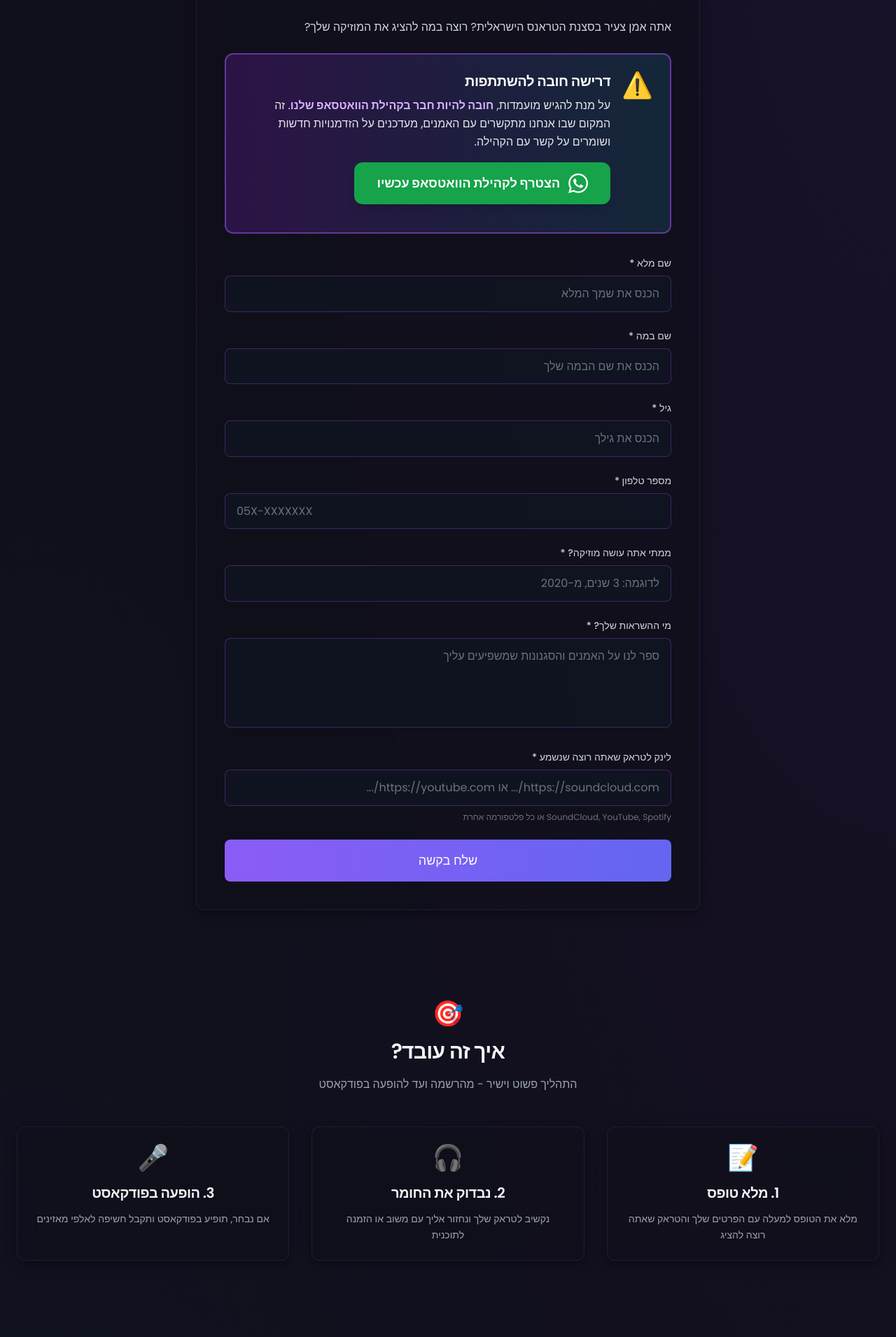
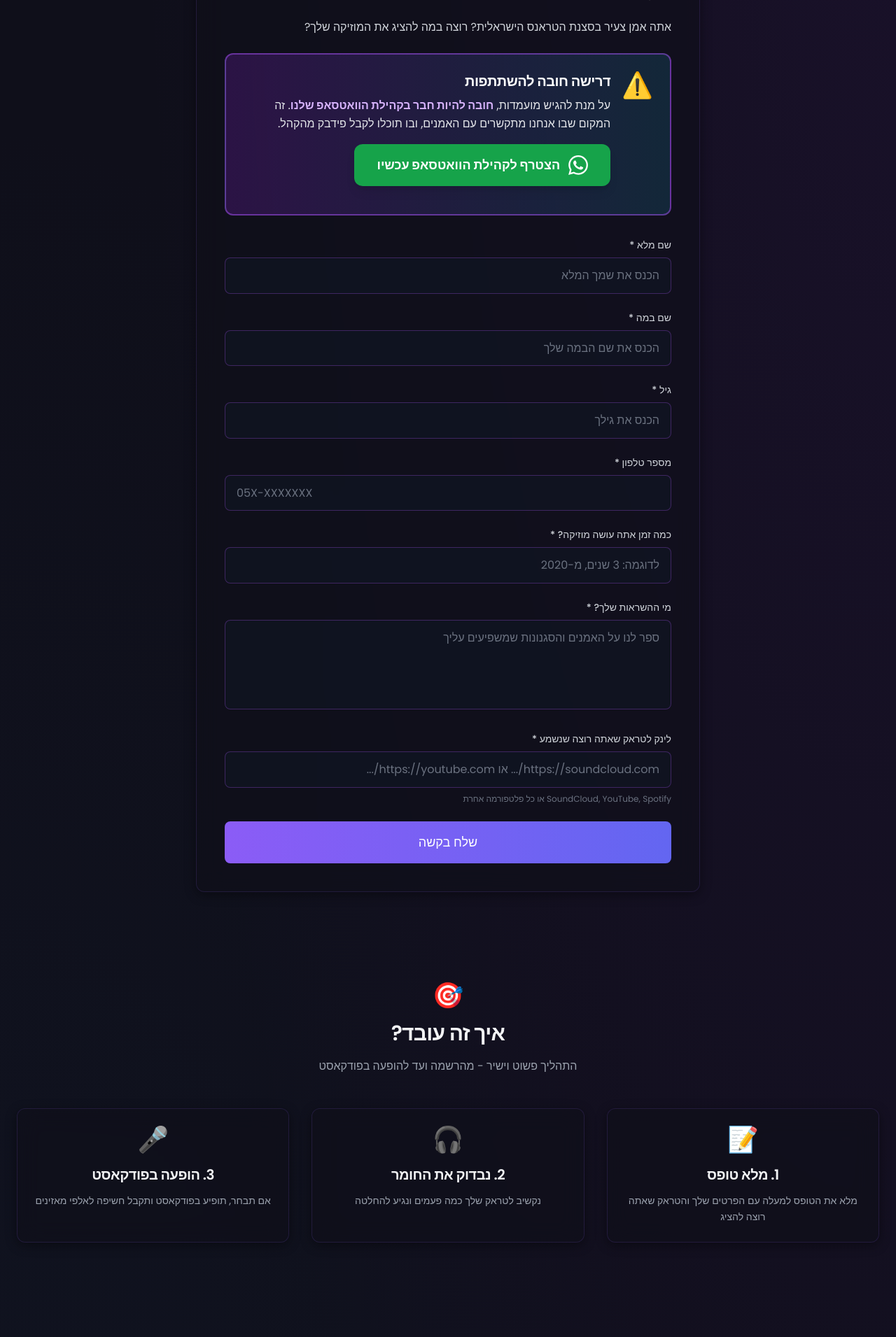
Before and after one commit to ShadowBoxer39/Trance-Awards, a Next.js app: page /young-artists in a window 1280 px wide. Shown: the part 480-2391 px from the top of the page at 70% size. Built offline with nearby package versions, Linux system fonts and the light colour scheme.

Commit message:
Update young-artists.tsx

```diff
--- a/pages/young-artists.tsx
+++ b/pages/young-artists.tsx
@@ -109,7 +109,7 @@ export default function YoungArtists() {
       <h3 className="text-xl font-semibold mb-2 text-white">דרישה חובה להשתתפות</h3>
       <p className="text-gray-200 leading-relaxed mb-4">
         על מנת להגיש מועמדות, <strong className="text-purple-300">חובה להיות חבר בקהילת הוואטסאפ שלנו</strong>.
-        זה המקום שבו אנחנו מתקשרים עם האמנים, מעדכנים על הזדמנויות חדשות ושומרים על קשר עם הקהילה.
+        זה המקום שבו אנחנו מתקשרים עם האמנים, ובו תוכלו לקבל פידבק מהקהל.
       </p>
 
       <a
@@ -202,7 +202,7 @@ export default function YoungArtists() {
                 {/* Experience Years */}
                 <div>
                   <label htmlFor="experienceYears" className="block text-sm font-medium mb-2 text-gray-300">
-                    ממתי אתה עושה מוזיקה? *
+                   כמה זמן אתה עושה מוזיקה? *
                   </label>
                   <input
                     type="text"
@@ -296,7 +296,7 @@ export default function YoungArtists() {
               <div className="text-4xl mb-4">🎧</div>
               <h3 className="text-xl font-semibold mb-3">2. נבדוק את החומר</h3>
               <p className="text-gray-400 text-sm leading-relaxed">
-                נקשיב לטראק שלך ונחזור אליך עם משוב או הזמנה לתוכנית
+               נקשיב לטראק שלך כמה פעמים ונגיע להחלטה
               </p>
             </div>
 
@@ -305,7 +305,7 @@ export default function YoungArtists() {
               <div className="text-4xl mb-4">🎤</div>
               <h3 className="text-xl font-semibold mb-3">3. הופעה בפודקאסט</h3>
               <p className="text-gray-400 text-sm leading-relaxed">
-                אם נבחר, תופיע בפודקאסט ותקבל חשיפה לאלפי מאזינים
+                אם תבחר, תופיע בפודקאסט ותקבל חשיפה לאלפי מאזינים
               </p>
             </div>
           </div>
```
